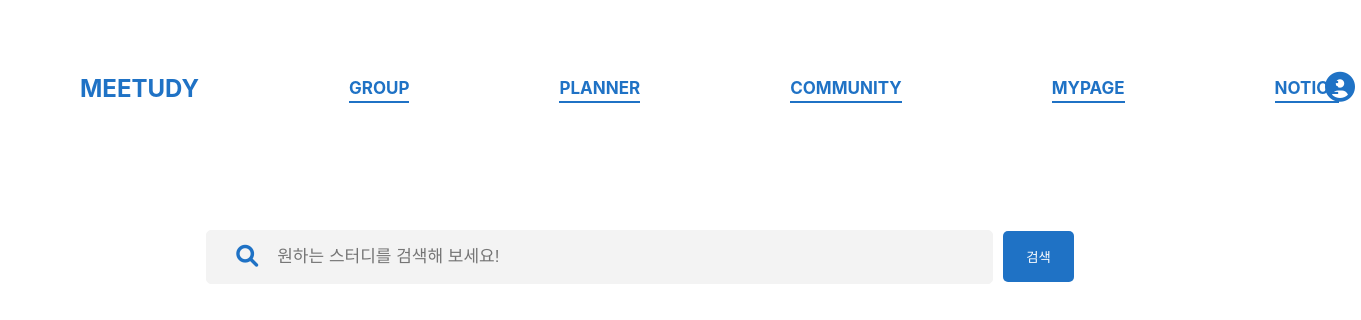
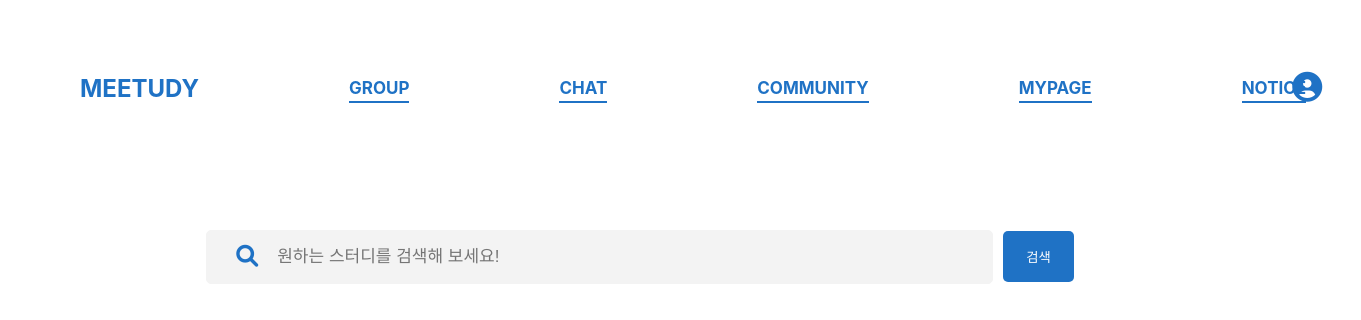
Before and after one commit to Meet-udy/Meetudy-Frontend, a React (Create React App) app: page / in a window 1280 px wide. Shown: the top 320 px of the page, 1361 px wide, since content can reach past the window. Built offline with nearby package versions, Linux system fonts and the light colour scheme; no server answers.

Commit message:
[feature/#35] Add chat button and navigation to chat rooms page in NavBar

```diff
--- a/src/components/layout/NavBar.tsx
+++ b/src/components/layout/NavBar.tsx
@@ -9,11 +9,15 @@ export const NavBar: React.FC = () => {
     navigate('/study-groups');
   };
 
+  const handleChatClick = () => {
+    navigate('/chat-rooms');
+  }
+
   return (
     <nav className="nav-menu">
       <ul>
         <li onClick={handleGroupClick}>GROUP</li>
-        <li>PLANNER</li>
+        <li onClick={handleChatClick}>CHAT</li>
         <li>COMMUNITY</li>
         <li>MYPAGE</li>
         <li>NOTICE</li>
```
